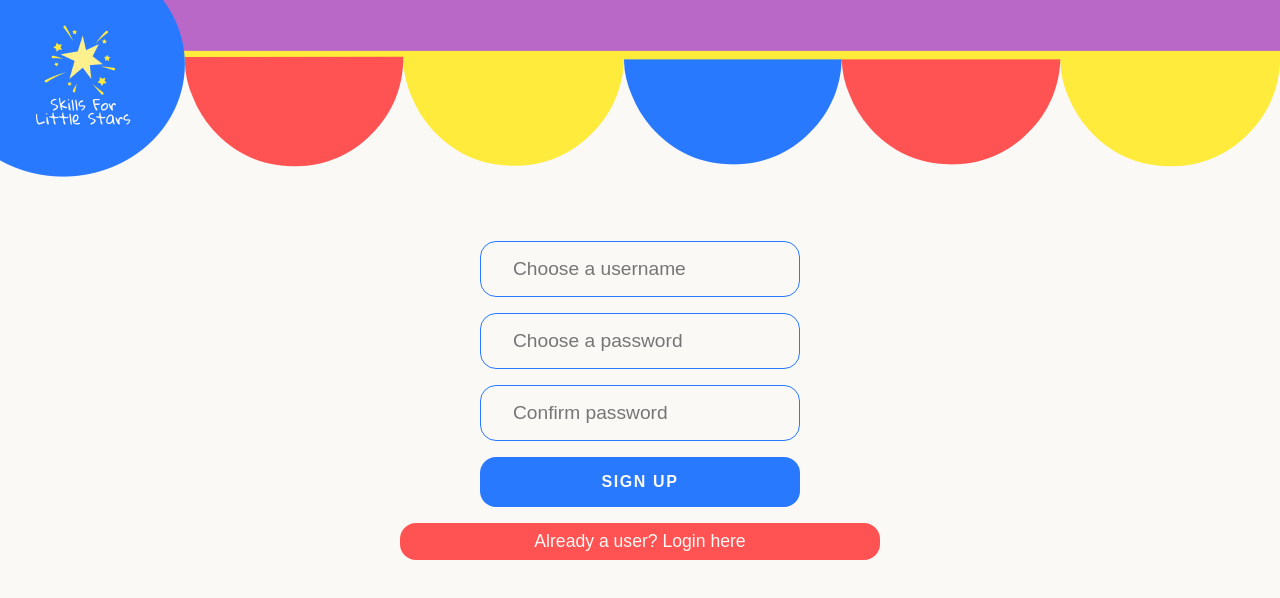
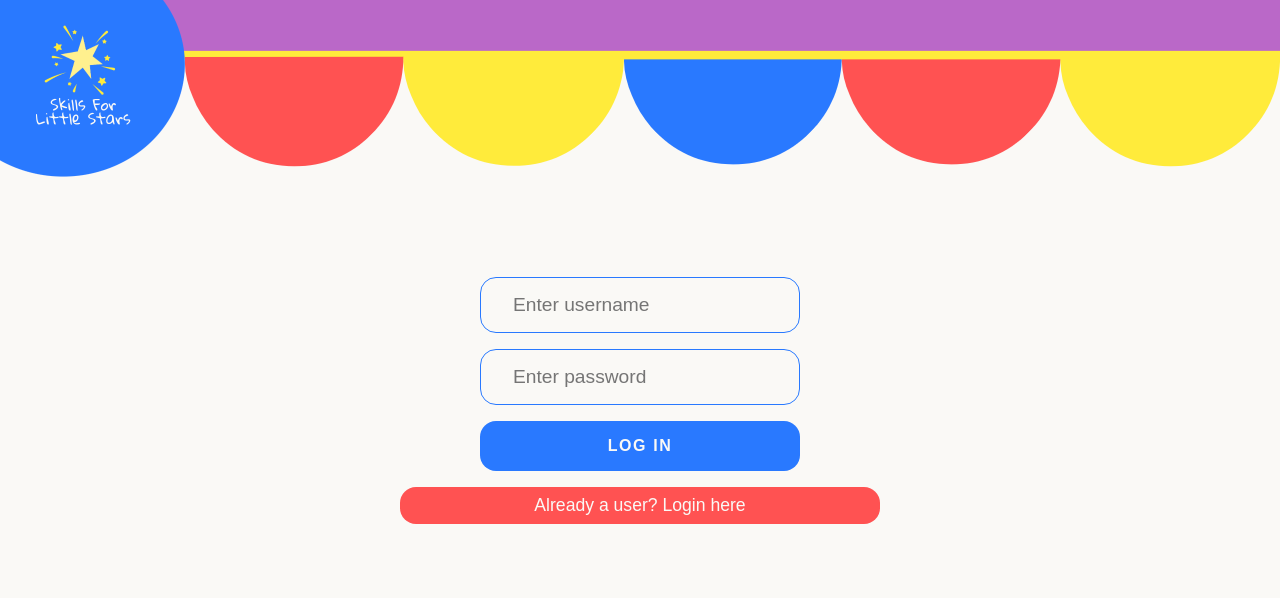
Before and after one commit to Rrantisi/Skills-for-Little-Stars, a React (Create React App) app in the folder frontend/: page /parents in a window 1280 px wide. Shown: the top 598 px of the page. Built offline with nearby package versions, Linux system fonts and the light colour scheme.

Commit message:
fix: updates isSignedUp conditional to render LogIn component on landing

```diff
--- a/frontend/src/pages/AuthPage/AuthPage.js
+++ b/frontend/src/pages/AuthPage/AuthPage.js
@@ -12,7 +12,7 @@ function AuthPage() {
 
   return (
     <div className="auth-page">
-      {isSignedUp ? <SignUp /> : <LogIn />}
+      {isSignedUp ? <LogIn /> : <SignUp />}
       <div>
         <button onClick={toggleForm} className="auth-button">
           {isSignedUp
```
